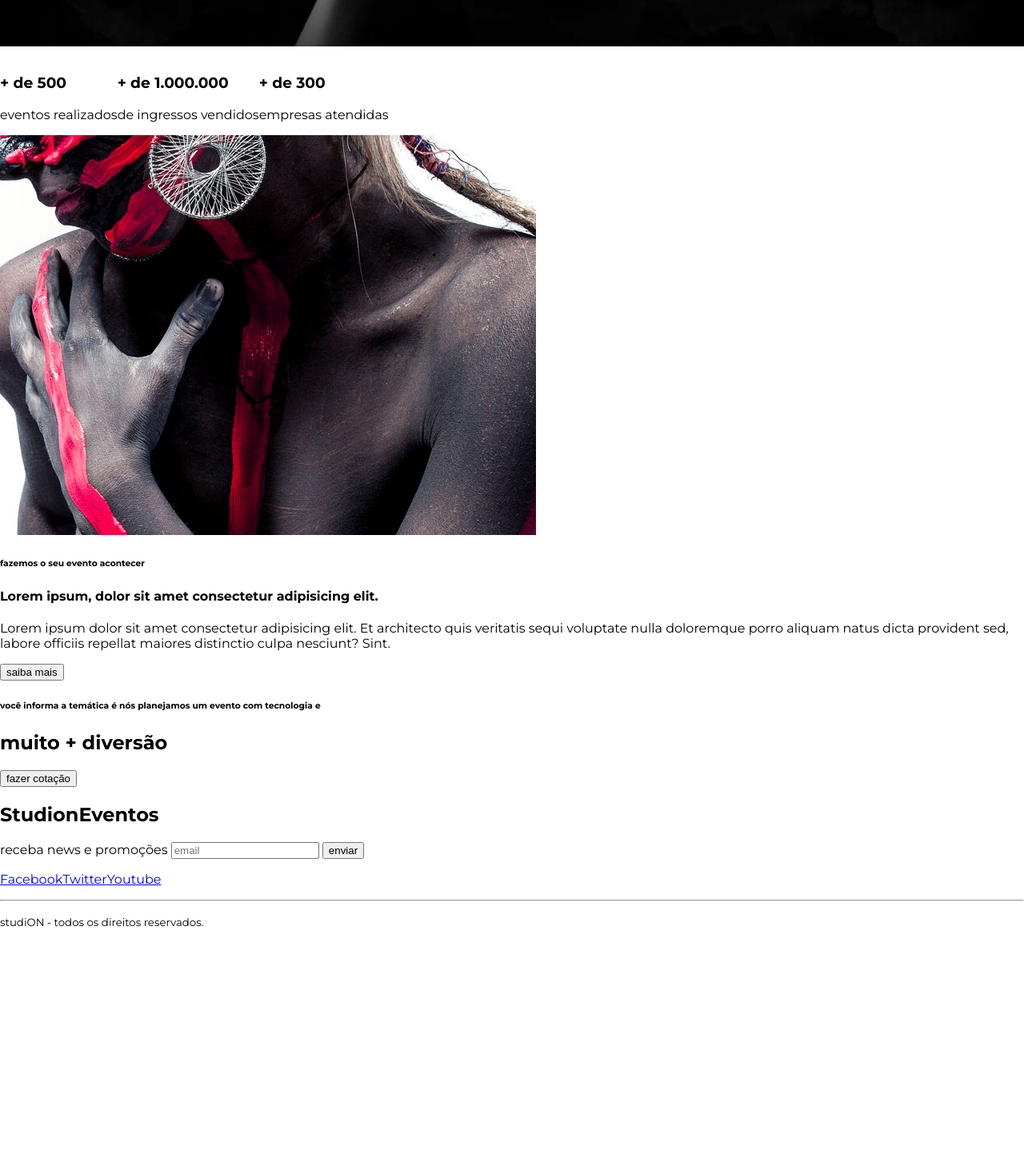
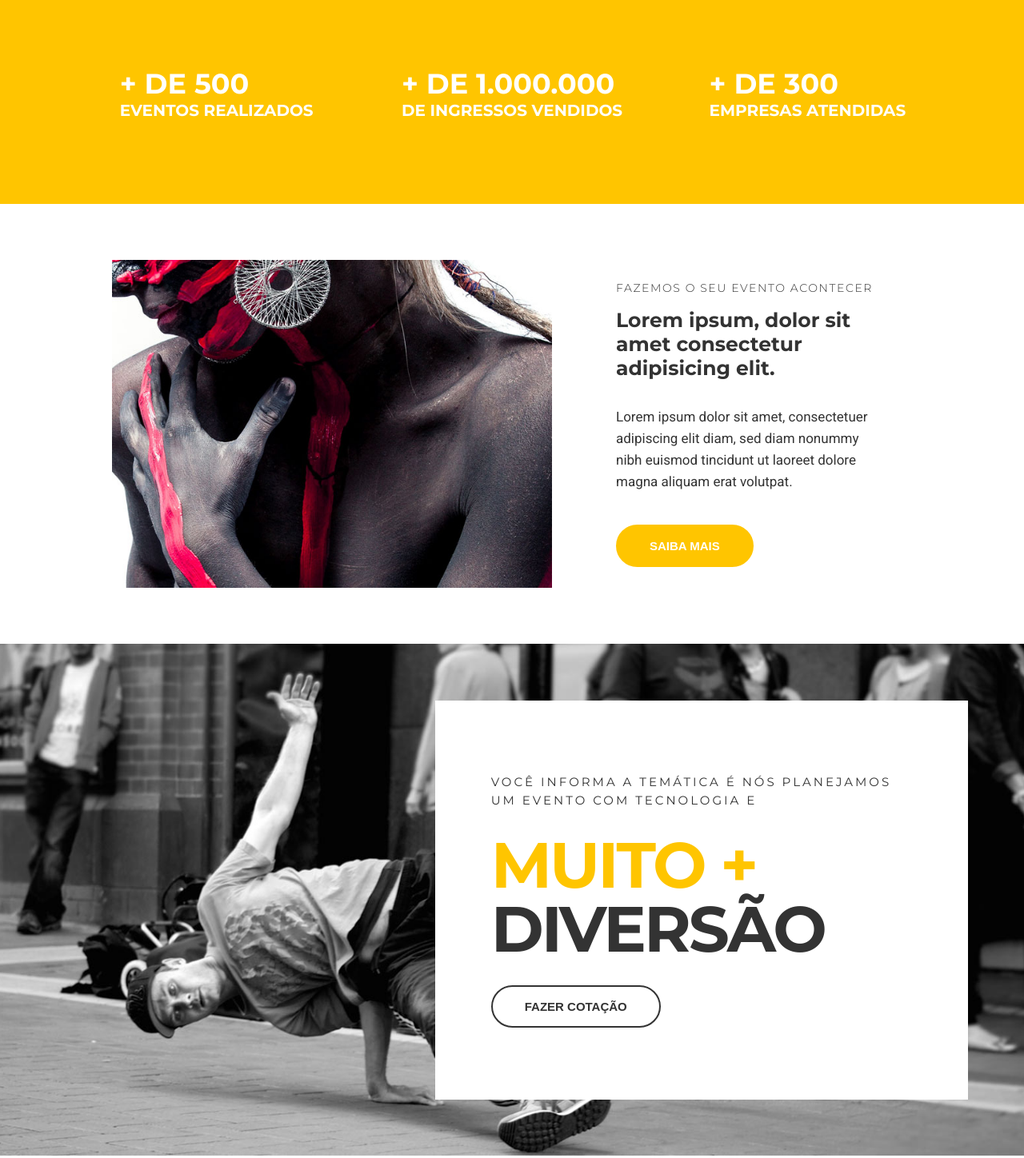
Before and after one commit to MahRupp/StudiOn, a website: page src/index.html in a window 1280 px wide. Shown: the part 740-2188 px from the top of the page at 80% size. Before the commit the page ends 1918 px from the top, so only its background shows below. Drawn offline with Linux system fonts and the light colour scheme.

Commit message:
quote section finalizada

```diff
--- a/src/index.html
+++ b/src/index.html
@@ -11,6 +11,7 @@
 
 <body>
 	<nav class="navbar">
+	<div class="container navbar__container">
 		<h1 class="logo-studion">
 			Studi<span class="copy--primary">on</span>
 			<span class="logo-studion__subtitle">Eventos</span>
@@ -37,7 +38,9 @@
 			</li>
 
 		</ul>
-	</nav>
+	</div>
+  </nav>
+
 	<header>
 		<div id="slider">
 			<div class="slide">
@@ -58,29 +61,51 @@
 	</header>
 
 	<main>
-		<section>
-			<ul>
-				<li><h3>+ de 500 </h3>eventos realizados</li>
-				<li><h3>+ de 1.000.000 </h3>de ingressos vendidos</li>
-				<li><h3>+ de 300 </h3>empresas atendidas</li>
+		<section id="counter">
+			<ul class="container counter__container">
+				<li>
+					<h3>+ de 500
+						<small>eventos realizados</small>
+					</h3>
+				</li>
+				<li>
+					<h3>+ de 1.000.000
+						<small>de ingressos vendidos</small>
+					</h3>
+				</li>
+				<li>
+					<h3>+ de 300
+						<small>empresas atendidas</small>
+					</h3>
+				</li>
 			</ul>
 		</section>
 
-		<section>
-			<div>
-				<img src="./images/institutional.jpg">
-				<h6>fazemos o seu evento acontecer</h6>
-				<h4>Lorem ipsum, dolor sit amet consectetur adipisicing elit.</h4>
-				<P>Lorem ipsum dolor sit amet consectetur adipisicing elit. Et architecto quis veritatis sequi voluptate nulla doloremque porro aliquam natus dicta provident sed, labore officiis repellat maiores distinctio culpa nesciunt? Sint.</P>
-				<button>saiba mais</button>
+		<section class="container institutional">
+			<img
+			class="institutional__image" src="./images/institutional.jpg" alt="studion institutional"
+			/>
+			<div class="institutional__copy">
+				<h6>
+					fazemos o seu evento acontecer
+				</h6>
+				<h4>
+					Lorem ipsum, dolor sit amet consectetur adipisicing elit.
+				</h4>
+				<p>
+					Lorem ipsum dolor sit amet, consectetuer adipiscing elit diam, sed diam nonummy nibh euismod tincidunt ut laoreet dolore magna aliquam erat volutpat.
+				</p>
+				<button class="btn btn--institutional">saiba mais</button>
 			</div>
 		</section>
 
-		<section>
-			<div>
-				<h6>você informa a temática é nós planejamos um evento com tecnologia e</h6>
-				<h2><span>muito + </span>diversão</h2>
-				<button>fazer cotação</button>
+		<section class="quote">
+			<div class="container quote__container">
+				<div class="quote__copy">
+					<h6>você informa a temática é nós planejamos um evento com tecnologia e</h6>
+					<h2><span class=copy--primary>muito + </span>diversão</h2>
+					<button class="btn btn--quote">fazer cotação</button>
+				</div>
 			</div>
 		</section>
 
--- a/src/style.css
+++ b/src/style.css
@@ -1,5 +1,4 @@
-
-@import url('https://fonts.googleapis.com/css2?family=Montserrat:wght@300;400;700;900&display=swap');
+@import url('https://fonts.googleapis.com/css2?family=Montserrat:wght@300;400;500;700;900&family=Roboto&display=swap');
 
 * {box-sizing: border-box;}
 
@@ -7,8 +6,10 @@
 {
     font-family: 'Montserrat', sans-serif;
   font-size: 16px;
+  --color-copy: #333;
   --color-primary:#ffc500;
   --defaut-padding:1rem;
+  color: var(--color-copy)
  }
 
  body {
@@ -17,35 +18,58 @@
    padding-top: 7.1rem;
  }
 
+ header,
+ main,
+ footer {
+   overflow-x: hidden;
+ }
+
+ .container {
+   max-width: 1140px;
+   margin: 0 auto;
+ }
+
  ul {
    display: flex;
    list-style: none;
    padding-left: 0;
-
-  }
-
- .navbar__links li {
-   margin-right: 0.625rem;
   }
 
     .navbar {
     position: fixed;
     z-index: 1;
+    top: 0;
+    left: 0;
+    width: 100%;
+    background-color: black;
+    color: #fff;
+  }
+
+  .navbar__container {
     display: grid;
     grid-template-columns: 1fr 9fr;
     align-items: center;
-    top: 0;
-    left: 0;
 
     width: 100vw;
     height: 7.75rem;
     padding: 0 1rem;
+  }
 
-    background-color: black;
-    color: #fff;
-  }
   .navbar__links {
     justify-self: end;
+  }
+
+  .navbar__links li {
+    margin-right: 0.625rem;
+    margin-right: 3rem;
+    text-transform: uppercase;
+    }
+
+
+    .navbar__links li {
+      margin-right: 3rem;
+      font-size: 0.85rem;
+      text-transform: uppercase;
     }
 
     .navbar__links a {
@@ -54,19 +78,13 @@
       text-decoration: none;
     }
 
-  .navbar__links li {
-   margin-right: 3rem;
-   font-size: 0.85rem;
-   text-transform: uppercase;
-   }
-
   .navbar__links a:hover {
     color: var(--color-primary);
   }
 
   .logo-studion {
     font-weight: 900;
-    font-size: 38px;
+    font-size: 2.375rem;
     line-height: 1ch;
     text-transform: uppercase;
     text-align: right;
@@ -74,7 +92,7 @@
 
   .logo-studion__subtitle {
     font-weight: 300;
-    font-size: 14px;
+    font-size: 0.875rem;
   }
 
   .copy--primary {
@@ -88,7 +106,7 @@
 
   .slide {
     position: relative;
-    height: calc(100vh - 7.75rem);
+    height: calc(90vh - 7.75rem);
   }
 
   .slide__background-image {
@@ -125,24 +143,133 @@
     cursor: pointer;
     padding: 1rem 2.5rem;
     border: 0.125rem solid #fff;
+    border-radius: 5rem;
     color: var(--color-primary);
     background: unset;
-    border-radius: 5rem;
     font-size: .9375rem;
     font-weight: 700;
     text-transform: uppercase;
-    transition: 0.5s all ease;
+    transition: 0.3s all ease;
   }
 
   .btn:hover,
   .btn:active,
-  .btn:focus {
+  .btn:focus,
+  .btn--institutional {
     border-color: var(--color-primary);
     background-color: var(--color-primary);
     color: #fff;
   }
 
+#counter {
+  background-color: var(--color-primary);
+  color: #fff;
+  text-transform: uppercase;
+}
+.counter__container {
+  display: grid;
+  grid-template-columns: repeat(auto-fill, minmax(300px, 1fr));
+  place-items: center;
+  padding: 4.375rem 1rem;
+}
 
+.counter__container h3 {
+  font-size: 2.1875rem;
+  }
 
+.counter__container h3 small {
+  display: block;
+  font-size: 1.25rem;
+}
 
+.institutional {
+  display: grid;
+  grid-template-columns: auto auto;
+  gap: 3.125rem;
+  align-items: center;
+  padding: 4.375rem;
 }
+
+.institutional__image {
+  max-width: 550px;
+}
+
+.institutional__copy {
+  padding: 0 1.875rem;
+}
+
+.institutional__copy h6 {
+  font-size: .875rem;
+  font-weight: 300;
+  letter-spacing: .1rem;
+  text-transform: uppercase;
+  margin: 0;
+}
+
+.institutional__copy h4 {
+  font-size: 1.5625rem;
+  margin-top: 1rem;
+}
+
+.institutional p {
+  font-family: 'roboto', sans-serif;
+  font-size: 1.0625rem;
+  line-height: 1.6875rem;
+  margin-bottom: 0;
+  margin-bottom: 2.5rem;
+}
+
+.btn--institutional:hover {
+   color:var(--color-copy);
+   background: unset;
+   box-shadow: 0 1rem 1rem #0006;
+}
+
+.quote {
+  background-image:url(/images/parallax.jpg);
+  background-attachment: fixed;
+  background-repeat: no-repeat;
+  background-size: cover;
+  background-position: center;
+}
+
+.quote__container {
+  display: grid;
+  align-items: center;
+  justify-items: end;
+  min-height: 80vh;
+}
+
+.quote__copy {
+  background-color: #fff;
+  padding: 5.625rem 4.375rem;
+}
+
+.quote__copy h6 {
+  font-size: .9375rem;
+  font-weight: 400;
+  letter-spacing: .1875rem;
+  line-height: 1.4375rem;
+  text-transform: uppercase;
+  max-width: 53ch ;
+  margin: 0;
+  }
+
+  .quote__copy h2 {
+    font-size: 5rem;
+    line-height: 5rem;
+    margin: 1.875rem 0;
+    text-transform: uppercase;
+    font-weight: 700;
+    letter-spacing: -.1875rem;
+  }
+
+  .quote__copy h2 span {
+    display: block;
+  }
+
+  .btn--quote {
+    color: var(--color-copy);
+    border-color: var(--color-copy);
+    background: unset;
+  }
```
Lines whose indentation alone changed are shown as unchanged.
